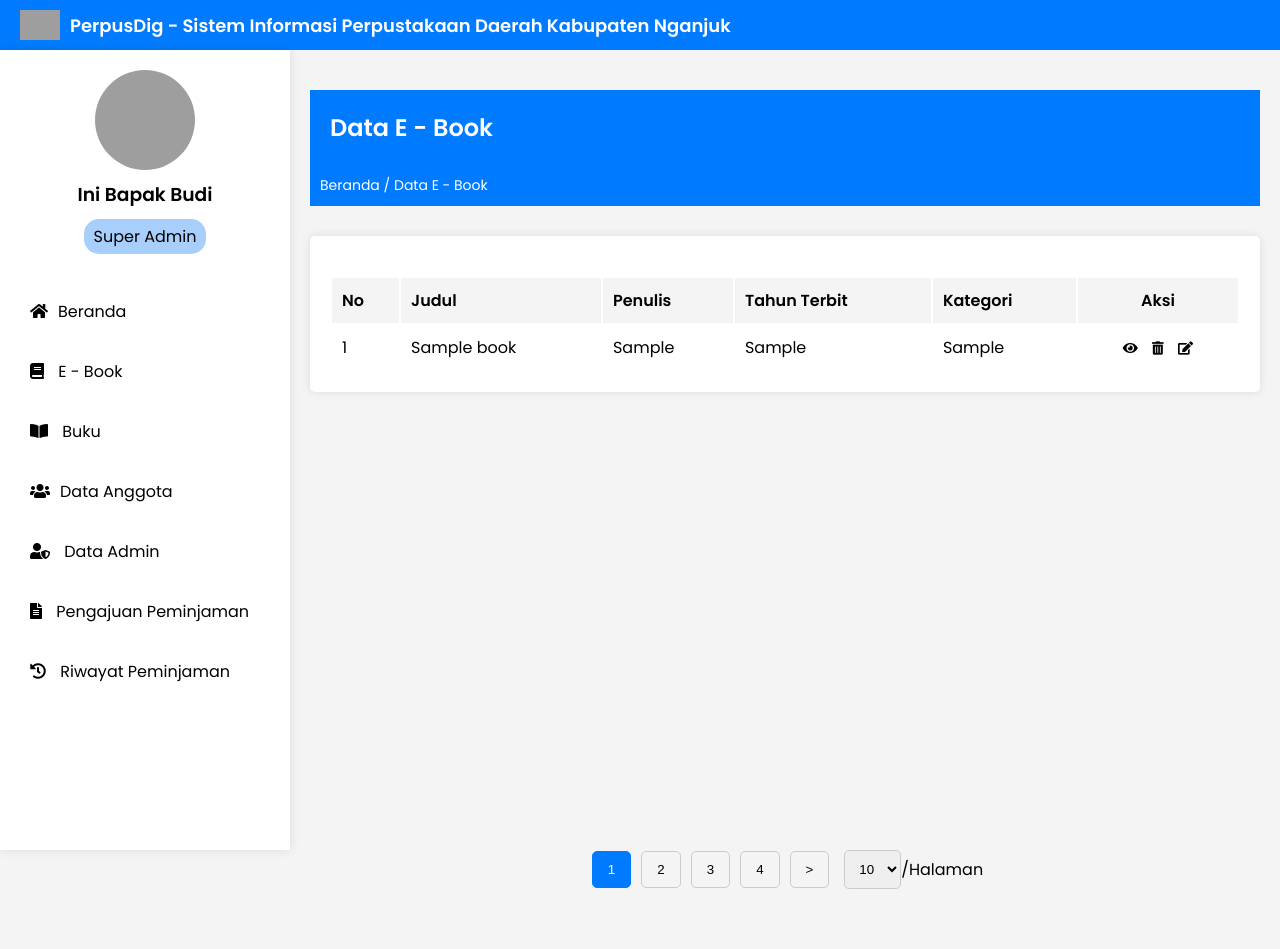
After one commit to kiaprogrammer/Project-Web, a PHP site: page /el-book.php in a window 1280 px wide. The commit adds this page. Run offline with PHP 8.4, Linux system fonts and the light colour scheme; tables that the repository leaves empty or names only in its code hold one stand-in row (values such as "Sample post"); grey boxes are pictures that could not be loaded.

Commit message:
semangat bang kamu pasti bisa

```diff
--- /dev/null
+++ b/Azkia_Project/PerpusDig-SMT3/el-book.php
@@ -0,0 +1,397 @@
+<?php
+require_once 'koneksi2.php';
+$db = new Database();
+$koneksi = $db->koneksi; // Inisialisasi koneksi dari objek Database
+?>
+<!DOCTYPE html>
+<html lang="en">
+
+<head>
+    <meta charset="UTF-8">
+    <meta name="viewport" content="width=device-width, initial-scale=1.0">
+    <title>PerpusDig - Sistem Informasi Perpustakaan Daerah Kabupaten Nganjuk</title>
+    <link href="https://cdnjs.cloudflare.com/ajax/libs/font-awesome/5.15.3/css/all.min.css" rel="stylesheet" />
+    <link href="https://fonts.googleapis.com/css2?family=Poppins:wght@400;600&display=swap" rel="stylesheet" />
+    <style>
+        body {
+            font-family: 'Poppins', sans-serif;
+            margin: 0;
+            padding: 0;
+            background-color: #f4f4f4;
+        }
+
+        .header {
+            background-color: #007bff;
+            color: white;
+            padding: 10px 20px;
+            display: flex;
+            align-items: center;
+        }
+
+        .header img {
+            width: 40px;
+            margin-right: 10px;
+        }
+
+        .header h1 {
+            font-size: 18px;
+            margin: 0;
+        }
+
+        .container {
+            display: flex;
+            min-height: 100vh;
+        }
+
+        .sidebar {
+            width: 250px;
+            background-color: white;
+            padding: 20px;
+            box-shadow: 0 0 10px rgba(0, 0, 0, 0.1);
+            display: flex;
+            flex-direction: column;
+        }
+
+        .sidebar img {
+            border-radius: 50%;
+            width: 100px;
+            height: 100px;
+            display: block;
+            margin: 0 auto;
+        }
+
+        .sidebar h3 {
+            text-align: center;
+            margin: 10px 0;
+        }
+
+        .sidebar p {
+            text-align: center;
+            background-color: #A8CFFB;
+            border-radius: 15px;
+            padding: 5px 10px;
+            display: inline-block;
+            margin: 0 auto;
+        }
+
+        .sidebar ul {
+            list-style: none;
+            padding: 0;
+            flex-grow: 1;
+            margin-top: 20px;
+        }
+
+        .sidebar ul li {
+            padding: 10px;
+            margin: 15px 0;
+            background-color: white;
+            border-radius: 20px;
+            cursor: pointer;
+            transition: background-color 0.3s;
+        }
+
+        .sidebar ul li:hover {
+            background-color: rgba(168, 207, 251, 0.6);
+            border-radius: 20px;
+        }
+
+        .sidebar ul li i {
+            margin-right: 10px;
+        }
+
+
+        .sidebar ul li a {
+            color: inherit;
+            text-decoration: none;
+        }
+
+        .sidebar ul li a:focus,
+        .sidebar ul li a:active {
+            outline: none;
+            box-shadow: none;
+        }
+
+        .content {
+            flex: 1;
+            padding: 20px;
+            display: flex;
+            flex-direction: column;
+        }
+
+        .content h2 {
+            background-color: #007bff;
+            color: white;
+            padding: 20px;
+            border-radius: 0px;
+            margin-bottom: 0px;
+        }
+
+        .maincontainer {
+            background-color: white;
+            padding: 20px;
+            border-radius: 5px;
+            box-shadow: 0 0 10px rgba(0, 0, 0, 0.1);
+            margin-top: 20px;
+        }
+
+        table {
+            width: 100%;
+            /* border-collapse: collapse; */
+            margin-top: 20px;
+        }
+
+        table th,
+        table td {
+            padding: 10px;
+            /* border: 1px solid #ddd; */
+            text-align: left;
+        }
+
+        table thead tr {
+            background-color: #f4f4f4;
+        }
+
+        .content .actions {
+            display: flex;
+            justify-content: space-between;
+            align-items: center;
+            margin-bottom: 20px;
+        }
+
+        .content .actions button {
+            background-color: #ffffff;
+            color: rgb(0, 0, 0);
+            border: none;
+            padding: 10px 20px;
+            border-radius: 5px;
+            cursor: pointer;
+            transition: background-color 0.3s;
+        }
+
+        .content .actions button:hover {
+            background-color: #d8d8d8;
+        }
+
+        .content .actions input {
+            padding: 10px;
+            border: 1px solid #ccc;
+            border-radius: 5px;
+            width: 200px;
+        }
+
+        .action-btn {
+            display: inline-flex;
+            align-items: center; /* Ikon di dalam tombol rata tengah vertikal */
+            background-color: transparent;
+            justify-content: center;
+            border: none;
+            cursor: pointer;
+            padding: 0 5px;
+            /* Mengurangi padding horizontal antar ikon */
+            margin: 0;
+            /* Menghilangkan margin default */
+            vertical-align: middle;
+            /* Pastikan ikon sejajar horizontal */
+
+        }
+
+
+        td[style*="text-align: center;"] form {
+            display: inline-block;
+            /* Pastikan form diatur dalam satu baris */
+        }
+
+        /* .action-btn i {
+            color: #e74c3c;
+        } */
+
+        .breadcrumb {
+            font-size: 14px;
+            margin-bottom: 10px;
+            background-color: #007bff;
+            color: white;
+            padding: 10px;
+            margin-top: 0px;
+        }
+
+        /* .sortable:hover {
+            cursor: pointer;
+            color: #007bff;
+        } */
+
+        .pagination {
+            display: flex;
+            justify-content: center;
+            align-items: center;
+            margin-bottom: 60px;
+            margin-left: 290px;
+        }
+
+        .pagination button {
+            background-color: transparent;
+            border: 1px solid #ccc;
+            padding: 10px 15px;
+            border-radius: 5px;
+            cursor: pointer;
+            margin: 0 5px;
+            transition: background-color 0.3s;
+        }
+
+        .pagination button:hover {
+            background-color: #e0e0e0;
+        }
+
+        .pagination button.active {
+            background-color: #007bff;
+            color: white;
+            border-color: #007bff;
+        }
+
+        .pagination select {
+            padding: 10px;
+            border: 1px solid #ccc;
+            border-radius: 5px;
+            margin-left: 10px;
+        }
+
+        .top-bar button {
+            border: none;
+            background-color: transparent;
+            /* Membuat tombol tanpa latar belakang */
+            padding: 0;
+            cursor: pointer;
+        }
+
+        .top-bar button a {
+            text-decoration: none;
+            /* Menghilangkan garis bawah pada link */
+            color: inherit;
+            /* Menggunakan warna teks yang diwariskan dari elemen luar */
+        }
+
+        .top-bar button:focus,
+        .top-bar button:active {
+            outline: none;
+            /* Menghilangkan garis biru saat tombol diklik atau difokuskan */
+        }
+
+        .breadcrumb a {
+            text-decoration: none;
+            /* Menghilangkan garis bawah pada link */
+            color: inherit;
+            /* Menggunakan warna teks yang diwariskan dari elemen induk */
+        }
+
+        .breadcrumb a:focus,
+        .breadcrumb a:active,
+        .breadcrumb a:visited {
+            color: inherit;
+            /* Menghilangkan perubahan warna setelah link diklik atau dikunjungi */
+            outline: none;
+            /* Menghilangkan garis biru saat link difokuskan */
+        }
+    </style>
+</head>
+
+<body>
+    <div class="header">
+        <img alt="Library logo" src="asset/logo perpusdig.png" />
+        <h1>PerpusDig - Sistem Informasi Perpustakaan Daerah Kabupaten Nganjuk</h1>
+    </div>
+    <div class="container">
+        <div class="sidebar">
+            <img alt="User profile picture" src="asset/profil.png" />
+            <h3>Ini Bapak Budi</h3>
+            <p>Super Admin</p>
+            <ul>
+                <li><a href="dashboard.php"><i class="fas fa-home"></i>Beranda</a></li>
+                <li><i class="fas fa-book"></i> E - Book</li>
+                <li><i class="fas fa-book-open"></i> Buku</li>
+                <li><a href="data_anggota.php"><i class="fas fa-users"></i>Data Anggota</a></li>
+                <li><a href="profil.php"><i class="fas fa-user-shield"></i> Data Admin</a></li>
+                <li><i class="fas fa-file-alt"></i> Pengajuan Peminjaman</li>
+                <li><i class="fas fa-history"></i> Riwayat Peminjaman</li>
+            </ul>
+        </div>
+        <div class="content">
+            <h2>Data E - Book</h2>
+            <div class="breadcrumb">
+                <a href="dashboard_super.php">Beranda</a> / Data E - Book
+            </div>
+            <div class="maincontainer">
+                <table>
+                    <thead>
+                        <tr>
+                            <th>No</th>
+                            <th>Judul</th>
+                            <th>Penulis</th>
+                            <th>Tahun Terbit</th>
+                            <th>Kategori</th>
+                            <th style="text-align: center;">Aksi</th>
+                        </tr>
+                    </thead>
+                    <tbody>
+                        <?php
+                        $no = 1;
+                        $query = $koneksi->prepare("SELECT judul, penulis, tahun_terbit, kategori FROM e_book");
+                        $query->execute();
+                        $result = $query->fetchAll(PDO::FETCH_ASSOC);
+
+                        foreach ($result as $row) { // Iterasi melalui hasil query
+                            echo "<tr>
+                <td>{$no}</td>
+                <td>{$row['judul']}</td>
+                <td>{$row['penulis']}</td>
+                <td>{$row['tahun_terbit']}</td>
+                <td>{$row['kategori']}</td>
+                <td style='text-align: center;'>
+                    <!-- Form untuk lihat data -->
+                    <form method='POST' action='lihat e-book.php' style='display:inline;'>
+                        <input type='hidden' name='judul' value='{$row['judul']}' />
+                        <button type='submit' class='action-btn'>
+                            <i class='fas fa-eye'></i>
+                        </button>
+                    </form>
+                    <!-- Form untuk hapus data -->
+                    <form method='POST' action='hapus_ebook.php' style='display:inline;'>
+                        <input type='hidden' name='judul' value='{$row['judul']}' />
+                        <button type='submit' class='action-btn' onclick='return confirm(\"Yakin ingin menghapus data ini?\")'>
+                            <i class='fas fa-trash-alt'></i>
+                        </button>
+                    </form>
+                    <!-- Form untuk edit data -->
+                    <form method='POST' action='tambah e-book.php' style='display:inline;'>
+                        <input type='hidden' name='judul' value='{$row['judul']}' />
+                        <button type='submit' class='action-btn'>
+                            <i class='fas fa-edit'></i>
+                        </button>
+                    </form>
+                </td>
+            </tr>";
+                            $no++; // Increment nomor
+                        }
+                        ?>
+
+                    </tbody>
+                </table>
+
+            </div>
+        </div>
+    </div>
+
+</body>
+<div class="pagination">
+    <button class="active">1</button>
+    <button>2</button>
+    <button>3</button>
+    <button>4</button>
+    <button>&gt;</button>
+    <select>
+        <option>10</option>
+        <option>20</option>
+        <option>30</option>
+    </select>
+    <span>/Halaman</span>
+</div>
+
+</html>
--- /dev/null
+++ b/Azkia_Project/PerpusDig-SMT3/koneksi2.php
@@ -0,0 +1,17 @@
+<?php
+// config/koneksi.php
+if (!class_exists('Database')) {
+    class Database {
+        private $host = "localhost";
+        private $username = "root";
+        private $password = "";
+        private $dbname = "perpusdig";
+        public $koneksi;
+
+        public function __construct() {
+            $this->koneksi = new PDO("mysql:host=$this->host;dbname=$this->dbname", $this->username, $this->password);
+            $this->koneksi->setAttribute(PDO::ATTR_ERRMODE, PDO::ERRMODE_EXCEPTION);
+        }
+    }
+}
+?>
```
Also changed, not shown: Azkia_Project/PerpusDig-SMT3/Ebook.php (+49 -82 lines), Azkia_Project/PerpusDig-SMT3/buku.php (+45 -79 lines).
